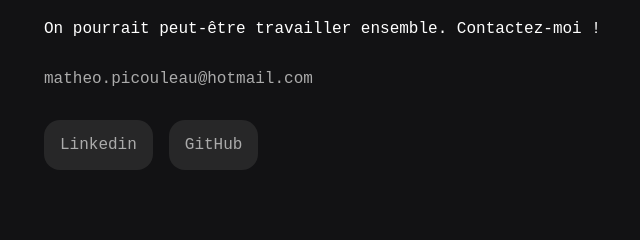
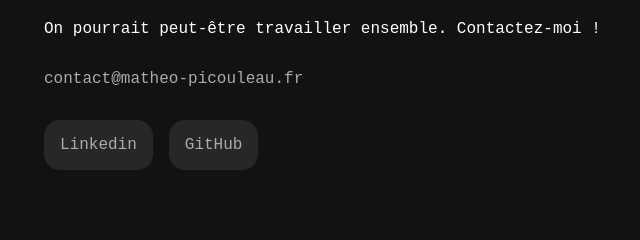
Before and after one commit to iDasrah/portfolio, an Astro site: page /contact in a window 1280 px wide. Shown: the part 132-372 px from the top of the page, 260-900 px from the left. Built offline with nearby package versions, Linux system fonts and the light colour scheme; Astro itself is replaced by a stand-in of ours; a web font is replaced by a local one.

Commit message:
adresse mail contact

```diff
--- a/src/pages/contact.astro
+++ b/src/pages/contact.astro
@@ -20,7 +20,7 @@ const pageTitle = "Contact";
     <PortfolioLayout contentStyles={{justifyContent: "flex-start"}}>
         <div class="contact">
             <p>On pourrait peut-être travailler ensemble. Contactez-moi !</p>
-            <a class="mail" href="mailto:matheo.picouleau@hotmail.com">matheo.picouleau@hotmail.com</a>
+            <a class="mail" href="mailto:contact@matheo-picouleau.fr">contact@matheo-picouleau.fr</a>
             <div class="contactLinks">
                 {
                     contactLinks.map((link) => (
```
